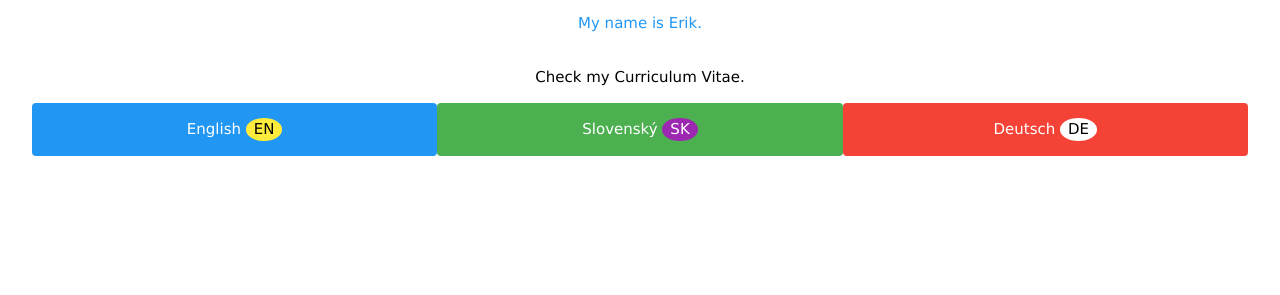
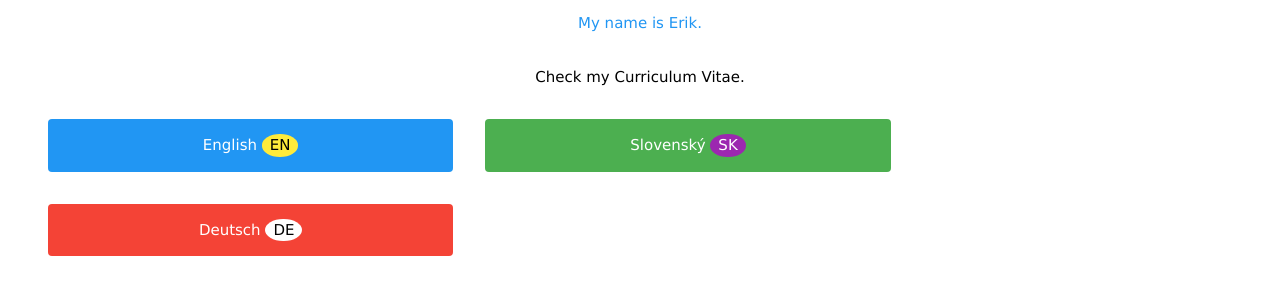
Before and after one commit to eyoxander/eyoxander.github.io, a plain HTML site: page index.html in a window 1280 px wide. Shown: the part 67-362 px from the top of the page. Drawn offline with nearby package versions, Linux system fonts and the light colour scheme.

Commit message:
Update index.html

```diff
--- a/index.html
+++ b/index.html
@@ -14,13 +14,13 @@
         Check my Curriculum Vitae.
     </p>
     <div class="w3-row">
-        <div class="w3-col s4 w3-blue w3-round">
+        <div class="w3-col s4 w3-blue w3-round w3-margin">
             <p>English <span class="w3-badge w3-yellow">EN</span></p>
         </div>
-        <div class="w3-col s4 w3-green w3-round">
+        <div class="w3-col s4 w3-green w3-round w3-margin">
             <p>Slovenský <span class="w3-badge w3-purple">SK</span></p>
         </div>
-        <div class="w3-col s4 w3-red w3-round">
+        <div class="w3-col s4 w3-red w3-round w3-margin">
             <p>Deutsch <span class="w3-badge w3-white">DE</span></p>
         </div>
 
```
